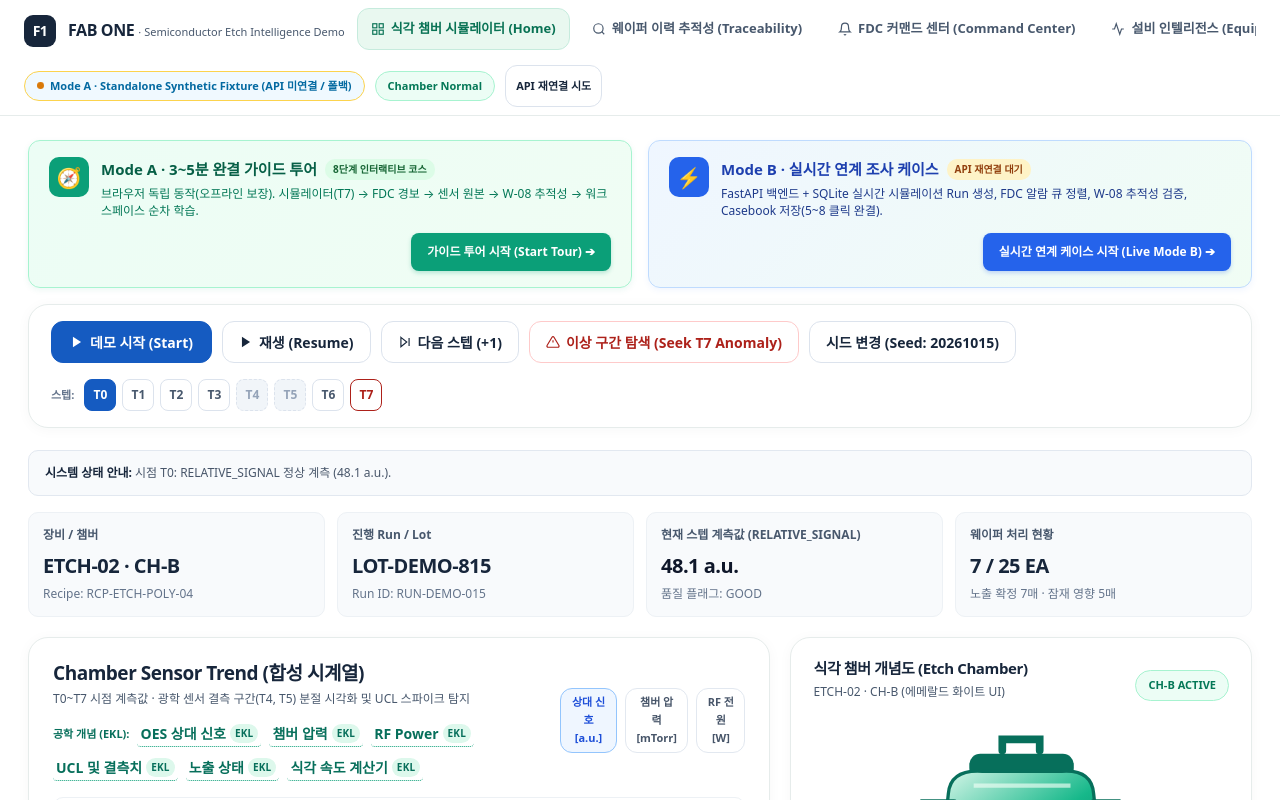
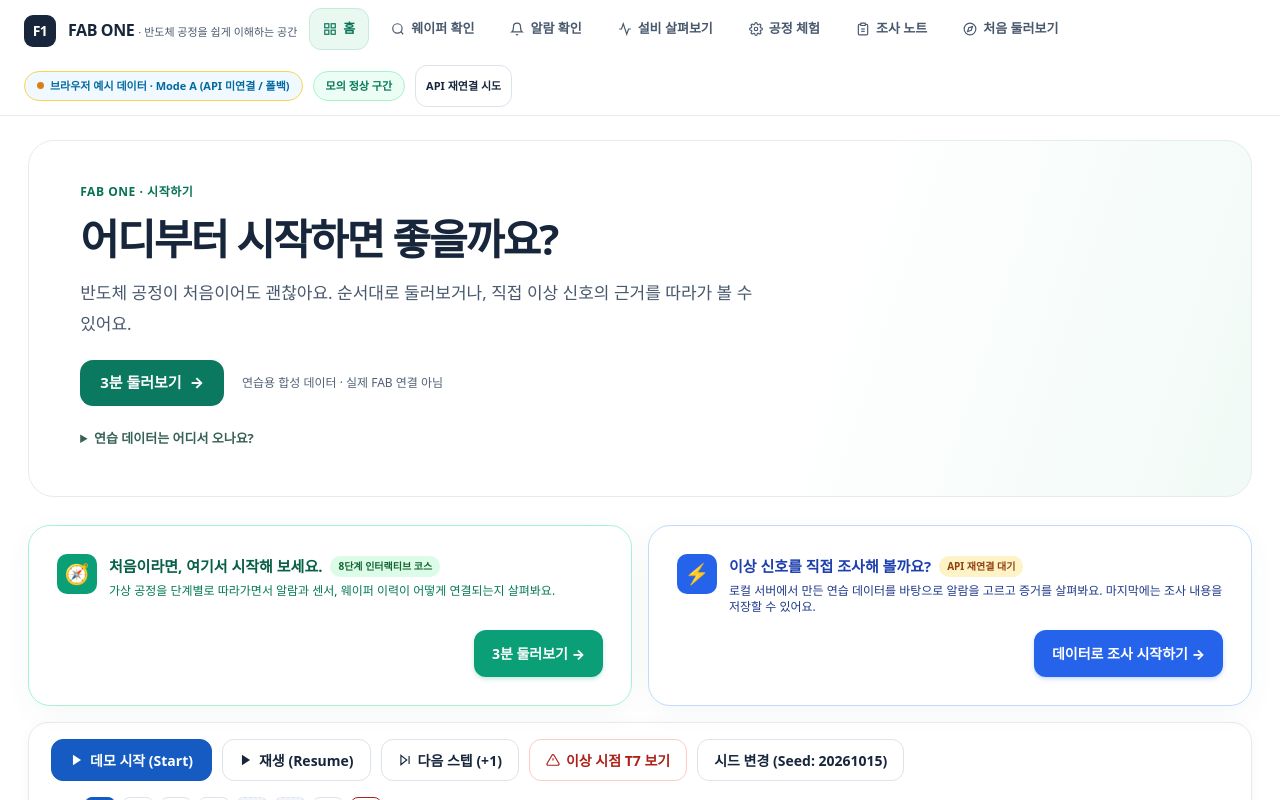
Before and after one commit to Junebooky/semi_fab, a Next.js app in the folder apps/web/: page / in a window 1280 px wide. Shown: the top 800 px of the page. Built offline with nearby package versions, Linux system fonts and the light colour scheme; no server answers.

Commit message:
feat(ux): refresh page.tsx hierarchy Korean copy and navigation

```diff
--- a/apps/web/src/app/page.tsx
+++ b/apps/web/src/app/page.tsx
@@ -2,6 +2,7 @@
 
 import React, { useState, useEffect, useMemo, useCallback, useRef, Suspense } from 'react';
 import Link from 'next/link';
+import { FriendlyPageIntro } from '@/components/ux/FriendlyPageIntro';
 import { useSearchParams } from 'next/navigation';
 import { EngineeringTermTrigger } from '@/components/ekl';
 import { TourReturnBanner, getModeAT7ExcursionValues } from '@/components/guided-demo';
@@ -738,7 +739,7 @@ function FabOneDemoContent() {
           <div className="logo-badge" aria-hidden="true">F1</div>
           <div>
             <span className="brand-title">FAB ONE</span>
-            <span className="brand-subtitle">· Semiconductor Etch Intelligence Demo</span>
+            <span className="brand-subtitle">· 반도체 공정을 쉽게 이해하는 공간</span>
           </div>
         </div>
 
@@ -751,34 +752,34 @@ function FabOneDemoContent() {
               <rect x="14" y="14" width="7" height="7"></rect>
               <rect x="3" y="14" width="7" height="7"></rect>
             </svg>
-            식각 챔버 시뮬레이터 (Home)
+            홈
           </Link>
           <Link href={buildCrossNavUrl('/traceability', { mode, seed, runId: summary.active_run_id, alertId: selectedAlert?.alert_id })} className="nav-tab-link">
             <svg width="14" height="14" viewBox="0 0 24 24" fill="none" stroke="currentColor" strokeWidth="2">
               <circle cx="11" cy="11" r="8"></circle>
               <line x1="21" y1="21" x2="16.65" y2="16.65"></line>
             </svg>
-            웨이퍼 이력 추적성 (Traceability)
+            웨이퍼 확인
           </Link>
           <Link href={buildCrossNavUrl('/command-center', { mode, seed, runId: summary.active_run_id, alertId: selectedAlert?.alert_id })} className="nav-tab-link">
             <svg width="14" height="14" viewBox="0 0 24 24" fill="none" stroke="currentColor" strokeWidth="2">
               <path d="M18 8A6 6 0 0 0 6 8c0 7-3 9-3 9h18s-3-2-3-9"></path>
               <path d="M13.73 21a2 2 0 0 1-3.46 0"></path>
             </svg>
-            FDC 커맨드 센터 (Command Center)
+            알람 확인
           </Link>
           <Link href={buildCrossNavUrl('/equipment-intelligence', { mode, seed, runId: summary.active_run_id, alertId: selectedAlert?.alert_id })} className="nav-tab-link">
             <svg width="14" height="14" viewBox="0 0 24 24" fill="none" stroke="currentColor" strokeWidth="2">
               <path d="M22 12h-4l-3 9L9 3l-3 9H2"></path>
             </svg>
-            설비 인텔리전스 (Equipment)
+            설비 살펴보기
           </Link>
           <Link href={buildCrossNavUrl('/fab-simulation', { mode, seed, runId: summary.active_run_id, alertId: selectedAlert?.alert_id })} className="nav-tab-link">
             <svg width="14" height="14" viewBox="0 0 24 24" fill="none" stroke="currentColor" strokeWidth="2">
               <circle cx="12" cy="12" r="3" />
               <path d="M19.4 15a1.65 1.65 0 0 0 .33 1.82l.06.06a2 2 0 0 1 0 2.83 2 2 0 0 1-2.83 0l-.06-.06a1.65 1.65 0 0 0-1.82-.33 1.65 1.65 0 0 0-1 1.51V21a2 2 0 0 1-2 2 2 2 0 0 1-2-2v-.09A1.65 1.65 0 0 0 9 19.4a1.65 1.65 0 0 0-1.82.33l-.06.06a2 2 0 0 1-2.83 0 2 2 0 0 1 0-2.83l.06-.06a1.65 1.65 0 0 0 .33-1.82 1.65 1.65 0 0 0-1.51-1H3a2 2 0 0 1-2-2 2 2 0 0 1 2-2h.09A1.65 1.65 0 0 0 4.6 9a1.65 1.65 0 0 0-.33-1.82l-.06-.06a2 2 0 0 1 0-2.83 2 2 0 0 1 2.83 0l.06.06a1.65 1.65 0 0 0 1.82.33H9a1.65 1.65 0 0 0 1-1.51V3a2 2 0 0 1 2-2 2 2 0 0 1 2 2v.09a1.65 1.65 0 0 0 1 1.51 1.65 1.65 0 0 0 1.82-.33l.06-.06a2 2 0 0 1 2.83 0 2 2 0 0 1 0 2.83l-.06.06a1.65 1.65 0 0 0-.33 1.82V9a1.65 1.65 0 0 0 1.51 1H21a2 2 0 0 1 2 2 2 2 0 0 1-2 2h-.09a1.65 1.65 0 0 0-1.51 1z" />
             </svg>
-            FAB 시뮬레이션 (Simulation)
+            공정 체험
           </Link>
           <Link href={buildCrossNavUrl('/engineering-workspace', { mode, seed, runId: summary.active_run_id, alertId: selectedAlert?.alert_id })} className="nav-tab-link">
             <svg width="14" height="14" viewBox="0 0 24 24" fill="none" stroke="currentColor" strokeWidth="2">
@@ -787,14 +788,14 @@ function FabOneDemoContent() {
               <path d="M9 12h6" />
               <path d="M9 16h6" />
             </svg>
-            엔지니어링 워크스페이스 (Workspace)
+            조사 노트
           </Link>
           <Link href={buildCrossNavUrl('/demo-tour', { mode: 'A', seed, tourStep: tourStepParam || undefined })} className="nav-tab-link">
             <svg width="14" height="14" viewBox="0 0 24 24" fill="none" stroke="currentColor" strokeWidth="2">
               <circle cx="12" cy="12" r="10" />
               <polygon points="16.24 7.76 14.12 14.12 7.76 16.24 9.88 9.88 16.24 7.76" />
             </svg>
-            가이드 투어 (Demo Tour)
+            처음 둘러보기
           </Link>
         </nav>
 
@@ -802,7 +803,7 @@ function FabOneDemoContent() {
           {mode === 'B' ? (
             <span className="pill pill-mode-b" title="FastAPI + SQLite 백엔드 API와 실시간 동기화 상태">
               <span className="pulse-dot"></span>
-              Mode B · Live API Connected (Port 8000)
+              로컬 합성 Run 연결 · Mode B
             </span>
           ) : (
             <span
@@ -811,7 +812,7 @@ function FabOneDemoContent() {
               title={connectionError ? `API 오류 (${connectionError}): Mode A 로컬 픽스처로 동작 중` : "백엔드 미실행 시에도 브라우저에서 독립 동작하는 합성 픽스처 모드"}
             >
               <span className="pulse-dot" style={{ background: connectionError ? '#D97706' : '#0369A1' }}></span>
-              Mode A · Standalone Synthetic Fixture {connectionError ? '(API 미연결 / 폴백)' : ''}
+              브라우저 예시 데이터 · Mode A {connectionError ? '(API 미연결 / 폴백)' : ''}
             </span>
           )}
 
@@ -822,7 +823,7 @@ function FabOneDemoContent() {
             </span>
           ) : (
             <span className="pill" style={{ color: '#047857', borderColor: '#A7F3D0', background: '#ECFDF5' }}>
-              Chamber Normal
+              모의 정상 구간
             </span>
           )}
 
@@ -841,6 +842,17 @@ function FabOneDemoContent() {
 
       {/* Main Container */}
       <main className="main-wrapper">
+        <FriendlyPageIntro
+  eyebrow="FAB ONE · 시작하기"
+  title="어디부터 시작하면 좋을까요?"
+  description="반도체 공정이 처음이어도 괜찮아요. 순서대로 둘러보거나, 직접 이상 신호의 근거를 따라가 볼 수 있어요."
+  primaryLabel="3분 둘러보기"
+  primaryHref={'/demo-tour?step=INTRO&seed=' + seed}
+  variant="soft"
+  detailLabel="연습 데이터는 어디서 오나요?"
+  detail={<p>모든 예시는 합성 데이터예요. 둘러보기는 브라우저의 연습 데이터(Mode A)를 쓰고, 연결형 조사는 로컬 FastAPI/SQLite가 만든 합성 Run(Mode B)을 사용해요. 실제 FAB나 생산 설비에 연결하지 않아요.</p>}
+/>
+
         {/* BUILD-10 Tour Return Banner */}
         <TourReturnBanner tourStep={tourStepParam} seed={seed} />
 
@@ -857,9 +869,9 @@ function FabOneDemoContent() {
         >
           {/* Card A: Mode A Guided Tour */}
           <div
-            id="hero-guided-tour-card"
+            id="hero-guided-tour-card" className="ux-home-choice"
             style={{
-              background: "linear-gradient(135deg, #ECFDF5 0%, #F0FDF4 100%)",
+              background: "#FFFFFF",
               border: "1px solid #A7F3D0",
               borderRadius: "12px",
               padding: "16px 20px",
@@ -889,7 +901,7 @@ function FabOneDemoContent() {
               <div style={{ flex: 1 }}>
                 <div style={{ display: "flex", alignItems: "center", gap: "8px", flexWrap: "wrap" }}>
                   <span style={{ fontSize: "15px", fontWeight: 800, color: "#065F46" }}>
-                    Mode A · 3~5분 완결 가이드 투어
+                    처음이라면, 여기서 시작해 보세요.
                   </span>
                   <span
                     style={{
@@ -905,7 +917,7 @@ function FabOneDemoContent() {
                   </span>
                 </div>
                 <div style={{ fontSize: "12px", color: "#047857", marginTop: "4px", lineHeight: 1.4 }}>
-                  브라우저 독립 동작(오프라인 보장). 시뮬레이터(T7) → FDC 경보 → 센서 원본 → W-08 추적성 → 워크스페이스 순차 학습.
+                  가상 공정을 단계별로 따라가면서 알람과 센서, 웨이퍼 이력이 어떻게 연결되는지 살펴봐요.
                 </div>
               </div>
             </div>
@@ -928,16 +940,16 @@ function FabOneDemoContent() {
                   boxShadow: "0 2px 4px rgba(11, 159, 120, 0.25)",
                 }}
               >
-                가이드 투어 시작 (Start Tour) ➔
+                3분 둘러보기 →
               </Link>
             </div>
           </div>
 
           {/* Card B: Mode B Live Connected Case */}
           <div
-            id="hero-live-connected-card"
+            id="hero-live-connected-card" className="ux-home-choice"
             style={{
-              background: "linear-gradient(135deg, #EFF6FF 0%, #F0FDF4 100%)",
+              background: "#FFFFFF",
               border: "1px solid #BFDBFE",
               borderRadius: "12px",
               padding: "16px 20px",
@@ -967,7 +979,7 @@ function FabOneDemoContent() {
               <div style={{ flex: 1 }}>
                 <div style={{ display: "flex", alignItems: "center", gap: "8px", flexWrap: "wrap" }}>
                   <span style={{ fontSize: "15px", fontWeight: 800, color: "#1E40AF" }}>
-                    Mode B · 실시간 연계 조사 케이스
+                    이상 신호를 직접 조사해 볼까요?
                   </span>
                   <span
                     style={{
@@ -983,7 +995,7 @@ function FabOneDemoContent() {
                   </span>
                 </div>
                 <div style={{ fontSize: "12px", color: "#1E3A8A", marginTop: "4px", lineHeight: 1.4 }}>
-                  FastAPI 백엔드 + SQLite 실시간 시뮬레이션 Run 생성, FDC 알람 큐 정렬, W-08 추적성 검증, Casebook 저장(5~8 클릭 완결).
+                  로컬 서버에서 만든 연습 데이터를 바탕으로 알람을 고르고 증거를 살펴봐요. 마지막에는 조사 내용을 저장할 수 있어요.
                 </div>
               </div>
             </div>
@@ -1011,7 +1023,7 @@ function FabOneDemoContent() {
                   boxShadow: "0 2px 4px rgba(37, 99, 235, 0.25)",
                 }}
               >
-                실시간 연계 케이스 시작 (Live Mode B) ➔
+                데이터로 조사 시작하기 →
               </Link>
             </div>
           </div>
@@ -1080,7 +1092,7 @@ function FabOneDemoContent() {
                 <line x1="12" y1="9" x2="12" y2="13"></line>
                 <line x1="12" y1="17" x2="12.01" y2="17"></line>
               </svg>
-              이상 구간 탐색 (Seek T7 Anomaly)
+              이상 시점 T7 보기
             </button>
 
             <button
@@ -1150,7 +1162,7 @@ function FabOneDemoContent() {
             <div className="stat-box-value" style={{ color: currentSample?.quality_flag === 'MISSING' ? '#94A3B8' : (currentStep === 7 ? '#DC2626' : '#0F172A') }}>
               {currentSample?.quality_flag === 'MISSING' ? 'MISSING (결측)' : `${currentSample?.measured_value ?? '-'} ${currentSample?.unit || ''}`}
             </div>
-            <div className="stat-box-hint">품질 플래그: {currentSample?.quality_flag || 'NORMAL'}</div>
+            <div className="stat-box-hint">데이터 상태: {currentSample?.quality_flag || 'NORMAL'}</div>
           </div>
           <div className="stat-box">
             <div className="stat-box-label">웨이퍼 처리 현황</div>
@@ -1167,7 +1179,7 @@ function FabOneDemoContent() {
             <section className="dash-card" aria-label="센서 시계열 트렌드">
               <div className="card-header-row">
                 <div>
-                  <h2 className="card-title">Chamber Sensor Trend (합성 시계열)</h2>
+                  <h2 className="card-title">센서 값이 어떻게 달라졌을까요?</h2>
                   <p className="card-subtitle">
                     T0~T7 시점 계측값 · {selectedSensor === 'RELATIVE_SIGNAL' ? '광학 센서 결측 구간(T4, T5) 분절 시각화' : selectedSensor === 'CHAMBER_PRESSURE' ? '격막 게이지 전구간 연속 계측' : 'RF 발생기 전방 전원 연속 계측'} 및 UCL 스파이크 탐지
                   </p>
@@ -1511,7 +1523,7 @@ function FabOneDemoContent() {
             <section className="dash-card" aria-label="이상 감지 알람">
               <div className="card-header-row">
                 <div>
-                  <h2 className="card-title">FDC 이상 감지 알람 (Alerts)</h2>
+                  <h2 className="card-title">지금 확인할 이상 신호</h2>
                   <p className="card-subtitle">발생한 이상 징후 및 잠재 영향 웨이퍼 추적 목록 (클릭하여 엔지니어링 조사 연동)</p>
                 </div>
                 <div style={{ display: 'flex', gap: '8px', alignItems: 'center' }}>
@@ -1621,7 +1633,7 @@ function FabOneDemoContent() {
                           <polyline points="10 9 9 9 8 9"></polyline>
                         </svg>
                         <div>
-                          <h3 className="investigation-title">엔지니어링 공정 이상 조사 (Engineering Investigation)</h3>
+                          <h3 className="investigation-title">이 신호와 연결된 근거 살펴보기</h3>
                           <div style={{ fontSize: '11px', color: '#64748B', marginTop: '2px' }}>
                             대상 알람: <strong>{investigationData.alert_id}</strong> ({investigationData.rule_code}) · 관리 시점 T{investigationData.anomaly_step}
                           </div>
@@ -1705,7 +1717,7 @@ function FabOneDemoContent() {
                                 UCL 한계: {ev.ucl_threshold} {ev.unit} · Target: {ev.target_value} {ev.unit}
                               </div>
                               <div style={{ fontSize: '10px', color: '#64748B', display: 'flex', justifyContent: 'space-between', marginTop: '2px' }}>
-                                <span>품질 플래그: <strong>{ev.quality_flag}</strong></span>
+                                <span>데이터 상태: <strong>{ev.quality_flag}</strong></span>
                                 {isSensorSelected && <span style={{ color: '#0B9F78', fontWeight: 700 }}>✓ 차트 표시 중</span>}
                               </div>
                             </div>
@@ -1836,7 +1848,7 @@ function FabOneDemoContent() {
             <aside className="chamber-card" aria-label="챔버 현황 및 개념도">
               <div className="card-header-row" style={{ marginBottom: '8px' }}>
                 <div>
-                  <h3 className="card-title" style={{ fontSize: '15px' }}>식각 챔버 개념도 (Etch Chamber)</h3>
+                  <h3 className="card-title" style={{ fontSize: '15px' }}>식각 챔버 알아보기</h3>
                   <p className="card-subtitle">ETCH-02 · CH-B (에메랄드 화이트 UI)</p>
                 </div>
                 <span className="pill" style={{ color: '#047857', background: '#ECFDF5', borderColor: '#A7F3D0' }}>
@@ -1924,7 +1936,7 @@ function FabOneDemoContent() {
             <section className="dash-card" aria-label="웨이퍼 카세트 현황">
               <div className="card-header-row" style={{ marginBottom: '8px' }}>
                 <div>
-                  <h3 className="card-title" style={{ fontSize: '15px' }}>FOUP 카세트 웨이퍼 (25매)</h3>
+                  <h3 className="card-title" style={{ fontSize: '15px' }}>웨이퍼 25장의 상태</h3>
                   <p className="card-subtitle">Lot: {summary.lot_id} · 노출 상태별 구분</p>
                 </div>
               </div>
```
